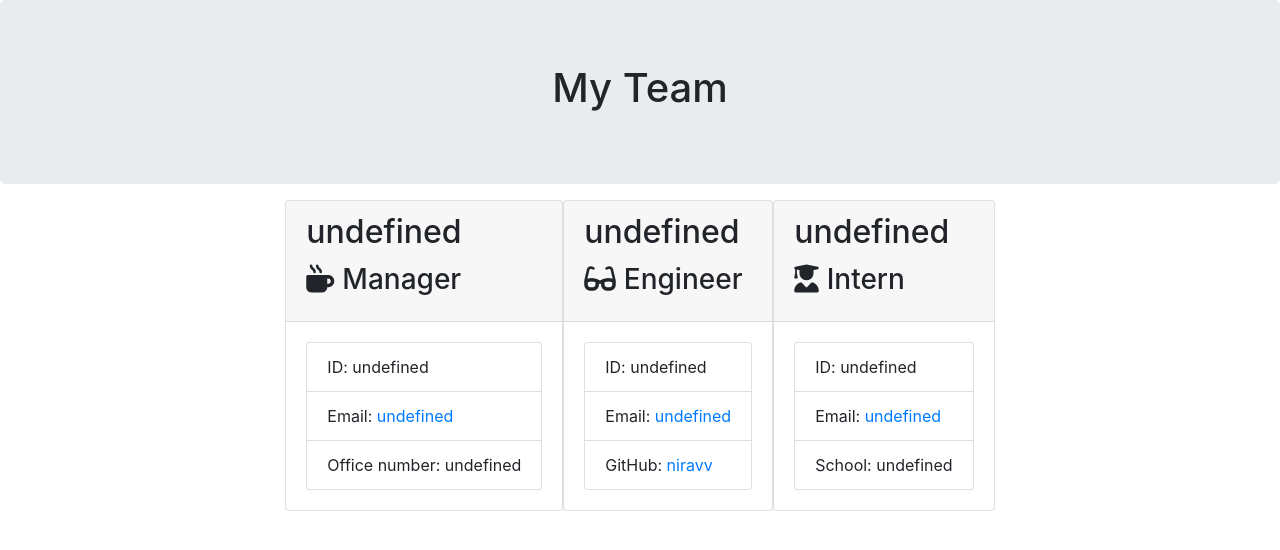
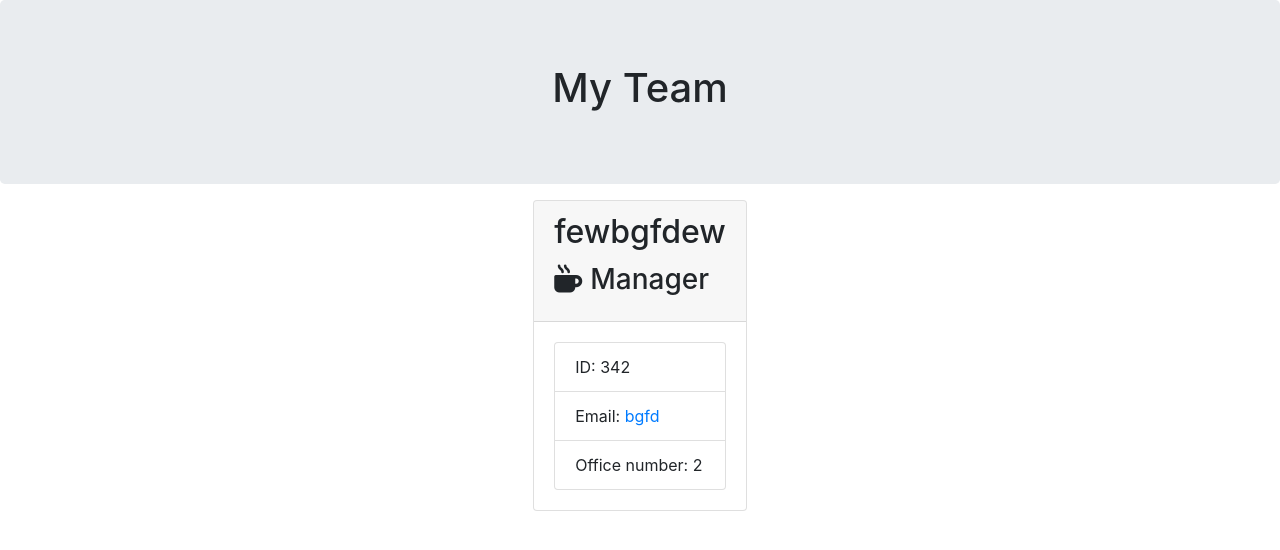
Before and after one commit to rosiegalezia/team-profile-generator, a website: page team.html in a window 1280 px wide. Drawn offline with nearby package versions, Linux system fonts and the light colour scheme; files that its build step writes are made by us from their sources.

Commit message:
fixed the display of the user inputs on the html, no longer returning undefined

```diff
--- a/team.html
+++ b/team.html
@@ -9,7 +9,7 @@
     <title>My Team</title>
     <link rel="stylesheet" href="https://stackpath.bootstrapcdn.com/bootstrap/4.3.1/css/bootstrap.min.css"
         integrity="sha384-ggOyR0iXCbMQv3Xipma34MD+dH/1fQ784/j6cY/iJTQUOhcWr7x9JvoRxT2MZw1T" crossorigin="anonymous">
-    <link rel="stylesheet" href="style.css">
+    <link rel="stylesheet" href="./assets/style.css">
     <script src="https://kit.fontawesome.com/c502137733.js"></script>
 </head>
 
@@ -27,45 +27,17 @@
 
         <div class="card employee-card">
         <div class="card-header">
-            <h2 class="card-title">undefined</h2>
+            <h2 class="card-title">fewbgfdew</h2>
             <h3 class="card-title"><i class="fas fa-mug-hot mr-2"></i>Manager</h3>
         </div>
         <div class="card-body">
             <ul class="list-group">
-                <li class="list-group-item">ID: undefined</li>
-                <li class="list-group-item">Email: <a href="mailto:undefined">undefined</a></li>
-                <li class="list-group-item">Office number: undefined</li>
+                <li class="list-group-item">ID: 342</li>
+                <li class="list-group-item">Email: <a href="mailto:bgfd">bgfd</a></li>
+                <li class="list-group-item">Office number: 2</li>
             </ul>
         </div>
     </div>
-
-        <div class="card employee-card">
-    <div class="card-header">
-        <h2 class="card-title">undefined</h2>
-        <h3 class="card-title"><i class="fas fa-glasses mr-2"></i>Engineer</h3>
-    </div>
-    <div class="card-body">
-        <ul class="list-group">
-            <li class="list-group-item">ID: undefined</li>
-            <li class="list-group-item">Email: <a href="mailto:undefined">undefined</a></li>
-            <li class="list-group-item">GitHub: <a href="https://github.com/niravv" target="_blank" rel="noopener noreferrer">niravv</a></li>
-        </ul>
-    </div>
-</div>
-
-        <div class="card employee-card">
-    <div class="card-header">
-        <h2 class="card-title">undefined</h2>
-        <h3 class="card-title"><i class="fas fa-user-graduate mr-2"></i>Intern</h3>
-    </div>
-    <div class="card-body">
-        <ul class="list-group">
-            <li class="list-group-item">ID: undefined</li>
-            <li class="list-group-item">Email: <a href="mailto:undefined">undefined</a></li>
-            <li class="list-group-item">School: undefined</li>
-        </ul>
-    </div>
-</div>
 
             </div>
         </div>
```
Also changed, not shown: index.js (+5 -5 lines), team/Employee.js (+7 -2 lines), README.md.
